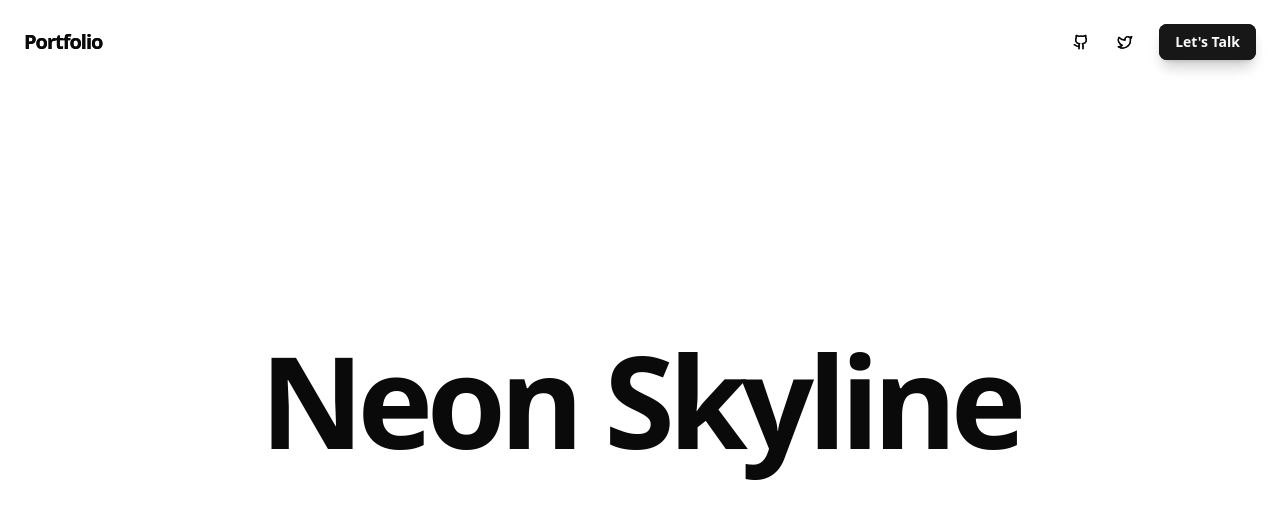
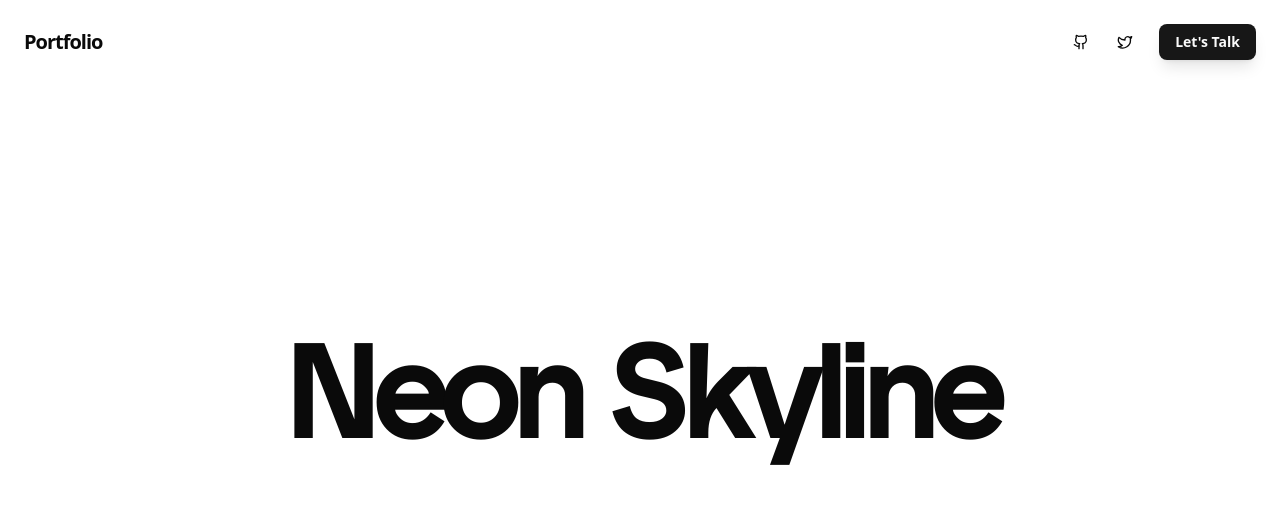
Before and after one commit to BaldiFilippo/bblog, a Next.js app: page /project/1 in a window 1280 px wide. Shown: the top 518 px of the page. Built offline with nearby package versions, Linux system fonts and the light colour scheme.

Commit message:
custom font (Safiro)

```diff
--- a/src/app/layout.tsx
+++ b/src/app/layout.tsx
@@ -1,5 +1,6 @@
 import type { Metadata } from "next";
 import { Geist, Geist_Mono } from "next/font/google";
+import localFont from "next/font/local";
 import "./globals.css";
 import { clsx } from "clsx";
 import { Navbar } from "@/components/navbar";
@@ -12,6 +13,11 @@ const geistSans = Geist({
 const geistMono = Geist_Mono({
   variable: "--font-geist-mono",
   subsets: ["latin"],
+});
+
+const safiro = localFont({
+  src: "../../public/fonts/safiro-medium-webfont.woff2",
+  variable: "--font-safiro",
 });
 
 export const metadata: Metadata = {
@@ -30,6 +36,7 @@ export default function RootLayout({
         className={clsx(
           geistSans.variable,
           geistMono.variable,
+          safiro.variable,
           "antialiased bg-background text-foreground min-h-screen"
         )}
       >
--- a/src/app/project/[id]/page.tsx
+++ b/src/app/project/[id]/page.tsx
@@ -1,7 +1,6 @@
 "use client";
 
-import { use, useEffect, useState } from "react";
-import { Navbar } from "@/components/navbar";
+import { use } from "react";
 
 const projects = [
   {
@@ -30,7 +29,6 @@ export default function ProjectPage({ params }: { params: Promise<{ id: string }
   if (!project) {
     return (
         <div className="min-h-screen bg-background flex flex-col">
-            <Navbar />
             <div className="flex-1 flex items-center justify-center">
                 <h1 className="text-4xl font-bold text-foreground">Project Not Found</h1>
             </div>
@@ -40,9 +38,8 @@ export default function ProjectPage({ params }: { params: Promise<{ id: string }
 
   return (
     <div className="min-h-screen bg-background flex flex-col">
-      <Navbar />
       <div className="flex-1 flex items-center justify-center">
-        <h1 className="text-6xl md:text-9xl font-black tracking-tighter text-foreground">
+        <h1 className="text-6xl md:text-9xl font-black tracking-tighter text-foreground font-[family-name:var(--font-safiro)]">
           {project.title}
         </h1>
       </div>
--- a/src/components/navbar.tsx
+++ b/src/components/navbar.tsx
@@ -6,7 +6,7 @@ import { Github, Twitter } from "lucide-react";
 
 export function Navbar() {
   return (
-    <nav className="fixed top-0 left-0 right-0 z-50 flex items-center justify-between px-6 py-6 bg-transparent">
+    <nav className="fixed top-0 left-0 right-0 z-[60] flex items-center justify-between px-6 py-6 bg-transparent">
       <Link href="/" className="text-xl font-bold tracking-tighter mix-blend-difference text-foreground">
         Portfolio
       </Link>
--- a/src/components/parallax.tsx
+++ b/src/components/parallax.tsx
@@ -5,7 +5,6 @@ import { useState, useRef, useEffect } from "react";
 import Link from "next/link";
 import { useRouter } from "next/navigation";
 import { TiltCard } from "./tilt-card";
-import { Navbar } from "./navbar";
 
 const projects = [
   {
@@ -204,13 +203,14 @@ export default function Parallax() {
       {/* ------------------------------------------------------- */}
       {transitionPhase === "running" && transitionData && (
         <div className="fixed inset-0 z-50 pointer-events-none">
-            {/* GHOST for Measurement (Hidden) */}
-            <div aria-hidden="true" className="fixed inset-0 invisible flex flex-col">
-                <Navbar />
-                <div className="flex-1 flex items-center justify-center">
-                    <h1 ref={ghostTitleRef} className="text-6xl md:text-9xl font-black tracking-tighter text-foreground">
-                        {transitionData.title}
-                    </h1>
+            {/* GHOST for Measurement (Hidden) - Must match project page structure exactly */}
+            <div aria-hidden="true" className="fixed inset-0 invisible">
+                <div className="min-h-screen bg-background flex flex-col">
+                    <div className="flex-1 flex items-center justify-center">
+                        <h1 ref={ghostTitleRef} className="text-6xl md:text-9xl font-black tracking-tighter text-foreground font-[family-name:var(--font-safiro)]">
+                            {transitionData.title}
+                        </h1>
+                    </div>
                 </div>
             </div>
 
@@ -226,7 +226,7 @@ export default function Parallax() {
                             // gets skewed when we animate to 'newOffset'.
                             initial={{ x: 0, opacity: 1, filter: "blur(0px)" }}
                             animate={titleControls}
-                            className="text-4xl md:text-7xl font-black tracking-tighter text-foreground text-right whitespace-nowrap"
+                            className="text-4xl md:text-7xl font-black tracking-tighter text-foreground text-right whitespace-nowrap font-[family-name:var(--font-safiro)]"
                             style={{ transformOrigin: "center center" }}
                          >
                             {transitionData.title}
@@ -268,7 +268,7 @@ export default function Parallax() {
                     animate={{ x: 0, opacity: 1, filter: "blur(0px)" }}
                     exit={{ x: 0, opacity: 0, filter: "blur(5px)" }}
                     transition={{ duration: 0.5, ease: [0.22, 1, 0.36, 1] }}
-                    className="text-4xl md:text-7xl font-black tracking-tighter text-foreground text-right whitespace-nowrap"
+                    className="text-4xl md:text-7xl font-black tracking-tighter text-foreground text-right whitespace-nowrap font-[family-name:var(--font-safiro)]"
                 >
                 {activeProject.title}
                 </motion.h2>
```
Also changed, not shown: public/fonts/safiro-medium-webfont.woff2 (added).
